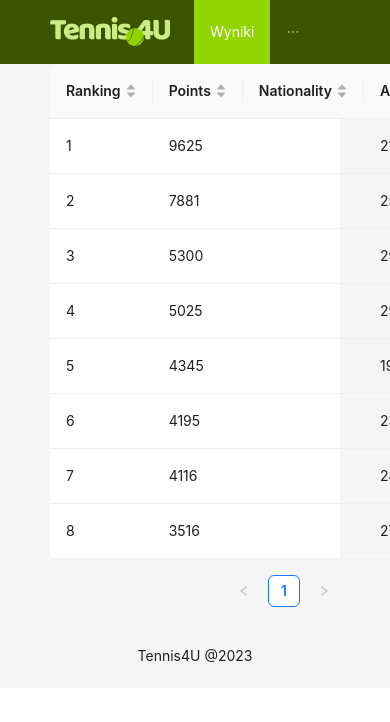
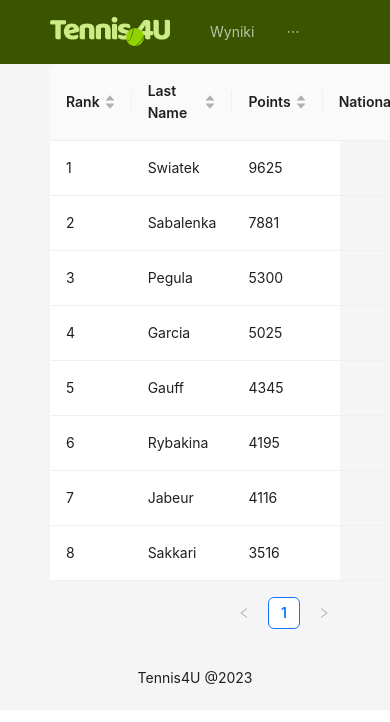
Before and after one commit to januep/cup, a React (Create React App) app: page /players in a window 390 px wide. Shown: the top 722 px of the page. Built offline with nearby package versions, Linux system fonts and the light colour scheme; some icons are missing.

Commit message:
Responsiveness added

```diff
--- a/src/Players.js
+++ b/src/Players.js
@@ -99,7 +99,7 @@ const players = [
 
 const columns = [
   {
-    title: 'Ranking',
+    title: 'Rank',
     dataIndex: 'ranking',
     sorter: (a, b) => a.ranking - b.ranking,
   },
@@ -113,7 +113,7 @@ const columns = [
     title: 'Last Name',
     dataIndex: 'lastName',
     sorter: (a, b) => a.lastName.localeCompare(b.lastName),
-    responsive: ['md'],
+
   },
   {
     title: 'Points',
@@ -133,6 +133,7 @@ const columns = [
     render: dob => calculateAge(dob),
     sorter: (a, b) => calculateAge(a.dateOfBirth) - calculateAge(b.dateOfBirth),
     sortDirections: ['descend'],
+    responsive: ['md'],
   },
   {
     title: 'Height',
--- a/src/TennisHeader.js
+++ b/src/TennisHeader.js
@@ -20,7 +20,7 @@ const TennisHeader = () => {
                 style={{ background: '#3A5400' }}
                 theme="dark"
                 mode="horizontal"
-                defaultSelectedKeys={['1']}
+                // defaultSelectedKeys={['1']}
             >
                 <Menu.Item key='1'>
                     <Link to="/matches">Wyniki</Link>
```
